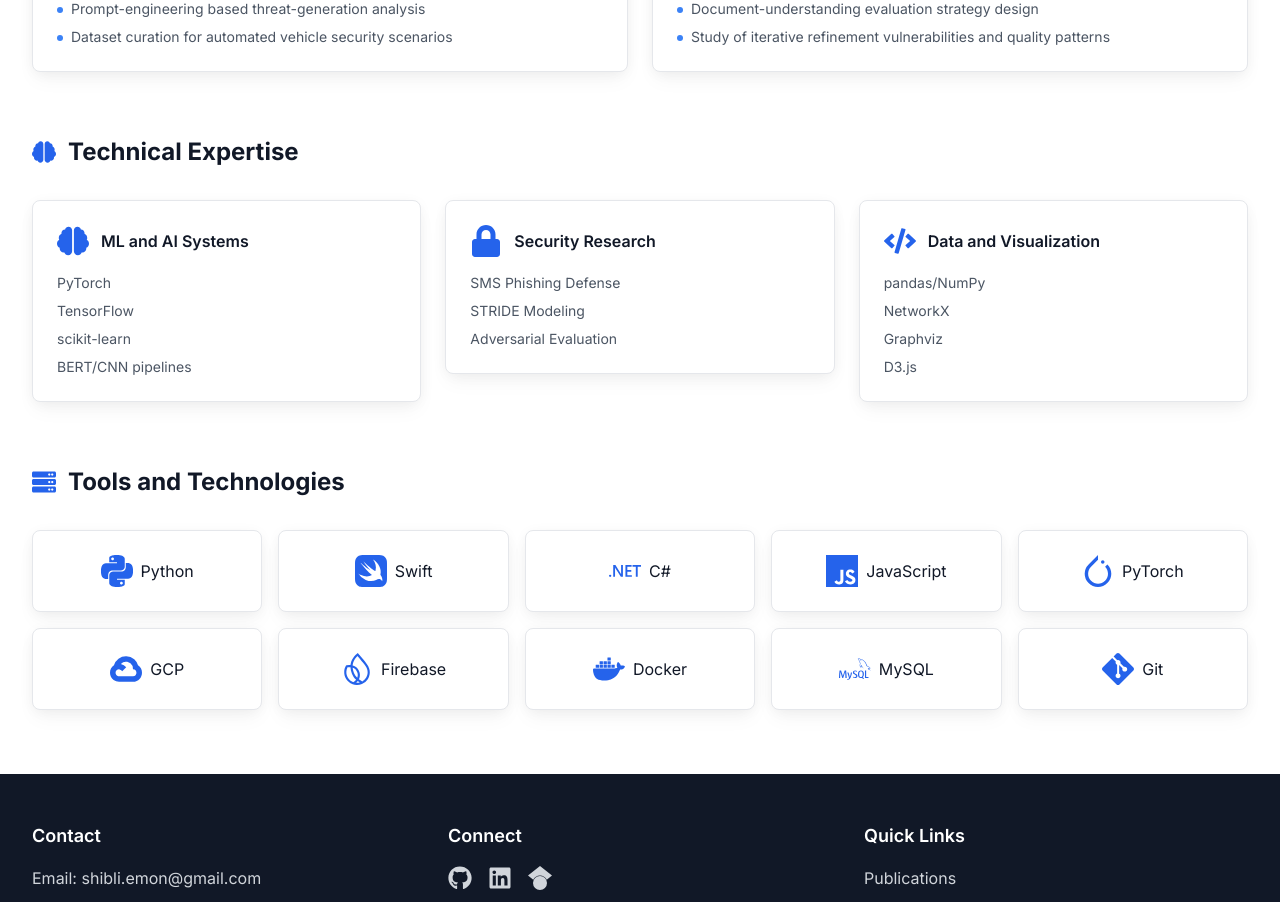
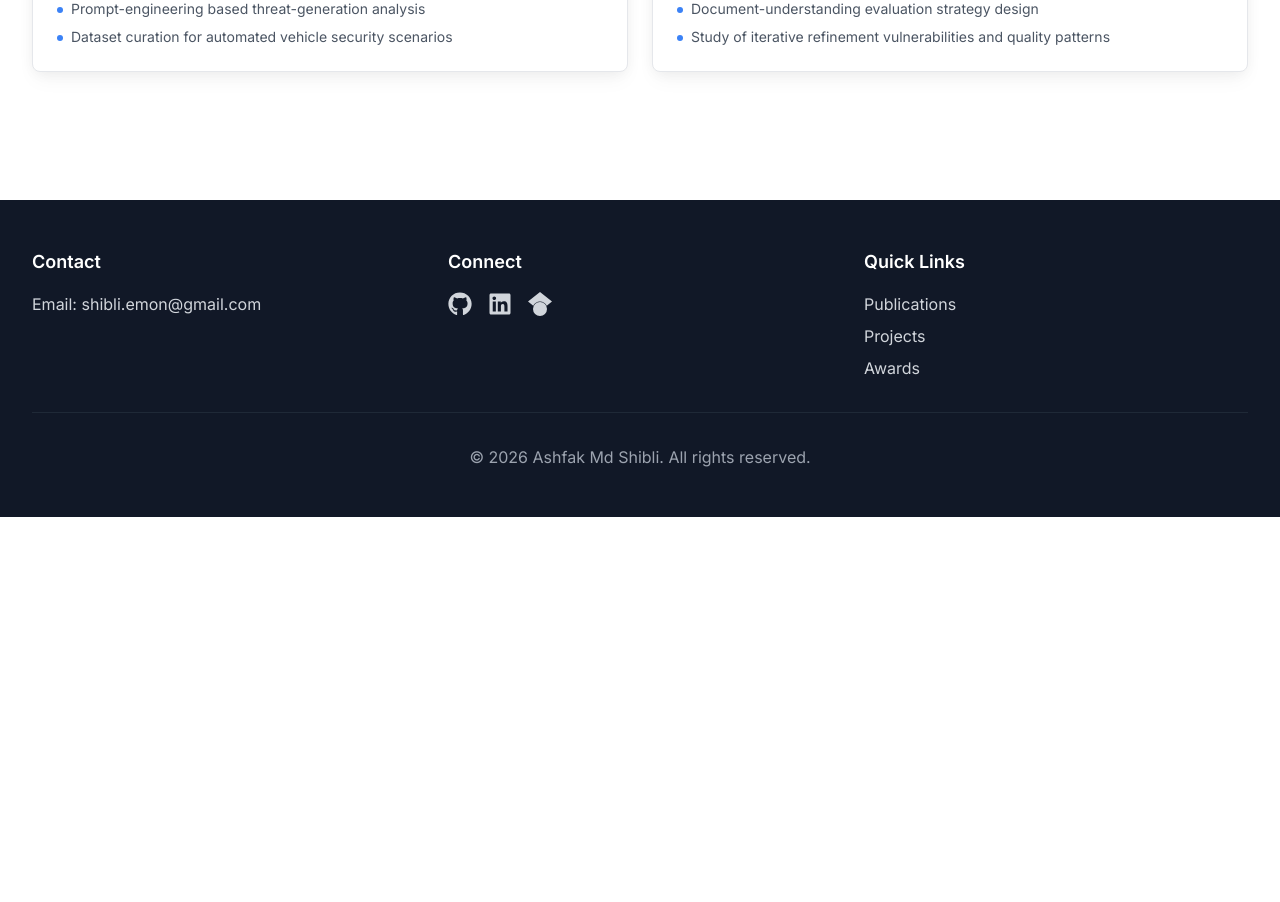
Before and after one commit to ashfakshibli/personal-website, a Next.js app: page /about in a window 1280 px wide. Shown: the part 1600-2502 px from the top of the page. After the commit the page ends 2117 px from the top, so only its background shows below. Built offline with nearby package versions, Linux system fonts and the light colour scheme.

Commit message:
refactor(about): remove redundant expertise and tools sections

```diff
--- a/src/app/about/page.tsx
+++ b/src/app/about/page.tsx
@@ -3,25 +3,10 @@
 import { motion } from 'framer-motion';
 import Image from 'next/image';
 import {
-  FaBrain,
   FaCode,
   FaGraduationCap,
-  FaLock,
-  FaServer,
   FaUsers
 } from 'react-icons/fa';
-import {
-  SiDocker,
-  SiDotnet,
-  SiFirebase,
-  SiGit,
-  SiGooglecloud,
-  SiJavascript,
-  SiMysql,
-  SiPytorch,
-  SiPython,
-  SiSwift
-} from 'react-icons/si';
 
 interface EducationItem {
   logo?: string;
@@ -139,37 +124,6 @@ const researchCollaborations: CollaborationItem[] = [
       'Study of iterative refinement vulnerabilities and quality patterns'
     ]
   }
-];
-
-const technicalSkills = [
-  {
-    icon: FaBrain,
-    name: 'ML and AI Systems',
-    items: ['PyTorch', 'TensorFlow', 'scikit-learn', 'BERT/CNN pipelines']
-  },
-  {
-    icon: FaLock,
-    name: 'Security Research',
-    items: ['SMS Phishing Defense', 'STRIDE Modeling', 'Adversarial Evaluation']
-  },
-  {
-    icon: FaCode,
-    name: 'Data and Visualization',
-    items: ['pandas/NumPy', 'NetworkX', 'Graphviz', 'D3.js']
-  }
-];
-
-const tools = [
-  { icon: SiPython, name: 'Python' },
-  { icon: SiSwift, name: 'Swift' },
-  { icon: SiDotnet, name: 'C#' },
-  { icon: SiJavascript, name: 'JavaScript' },
-  { icon: SiPytorch, name: 'PyTorch' },
-  { icon: SiGooglecloud, name: 'GCP' },
-  { icon: SiFirebase, name: 'Firebase' },
-  { icon: SiDocker, name: 'Docker' },
-  { icon: SiMysql, name: 'MySQL' },
-  { icon: SiGit, name: 'Git' }
 ];
 
 function StandardCard({
@@ -337,54 +291,6 @@ export default function AboutPage({ embedded = false }: { embedded?: boolean })
           </div>
         </motion.section>
 
-        <motion.section
-          initial={{ opacity: 0, y: 20 }}
-          animate={{ opacity: 1, y: 0 }}
-          className="mb-16"
-        >
-          <h2 className="text-2xl font-bold text-gray-900 dark:text-white mb-8 flex items-center">
-            <FaBrain className="mr-3 text-blue-600 dark:text-blue-400" />
-            Technical Expertise
-          </h2>
-          <div className="grid grid-cols-1 md:grid-cols-3 gap-6">
-            {technicalSkills.map((skill) => (
-              <motion.div key={skill.name} whileHover={{ scale: 1.02 }}>
-                <StandardCard>
-                  <div className="flex items-center mb-4">
-                    <skill.icon className="w-8 h-8 text-blue-600 dark:text-blue-400" />
-                    <h3 className="ml-3 font-semibold text-gray-900 dark:text-white">{skill.name}</h3>
-                  </div>
-                  <ul className="space-y-2">
-                    {skill.items.map((item) => (
-                      <li key={item} className="text-sm text-gray-600 dark:text-gray-300">
-                        {item}
-                      </li>
-                    ))}
-                  </ul>
-                </StandardCard>
-              </motion.div>
-            ))}
-          </div>
-        </motion.section>
-
-        <motion.section initial={{ opacity: 0, y: 20 }} animate={{ opacity: 1, y: 0 }}>
-          <h2 className="text-2xl font-bold text-gray-900 dark:text-white mb-8 flex items-center">
-            <FaServer className="mr-3 text-blue-600 dark:text-blue-400" />
-            Tools and Technologies
-          </h2>
-          <div className="grid grid-cols-2 sm:grid-cols-3 md:grid-cols-5 gap-4">
-            {tools.map((tool) => (
-              <motion.div key={tool.name} whileHover={{ scale: 1.05 }}>
-                <StandardCard>
-                  <div className="flex items-center justify-center">
-                    <tool.icon className="w-8 h-8 text-blue-600 dark:text-blue-400" />
-                    <span className="ml-2 text-gray-900 dark:text-white">{tool.name}</span>
-                  </div>
-                </StandardCard>
-              </motion.div>
-            ))}
-          </div>
-        </motion.section>
       </div>
     </div>
   );
```
